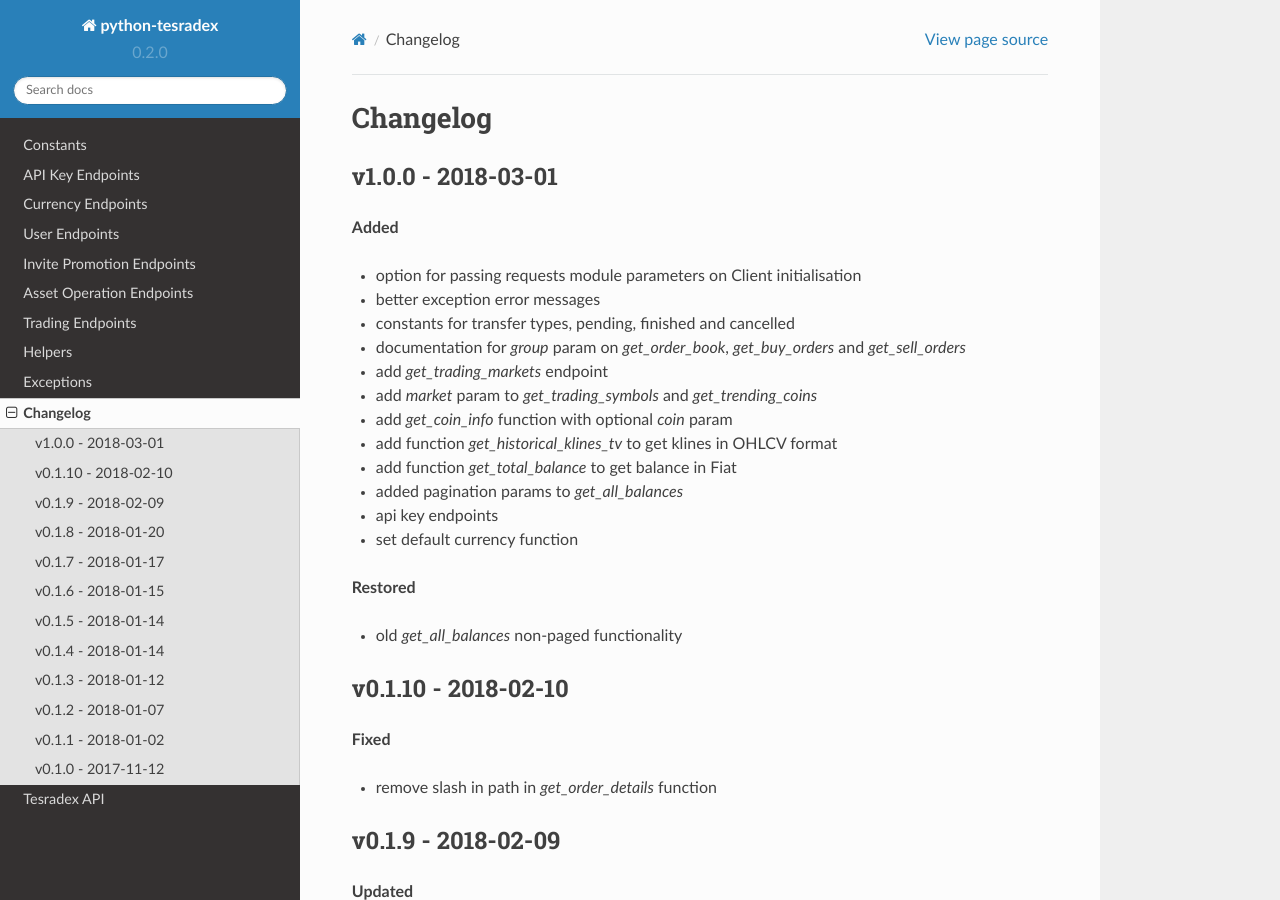
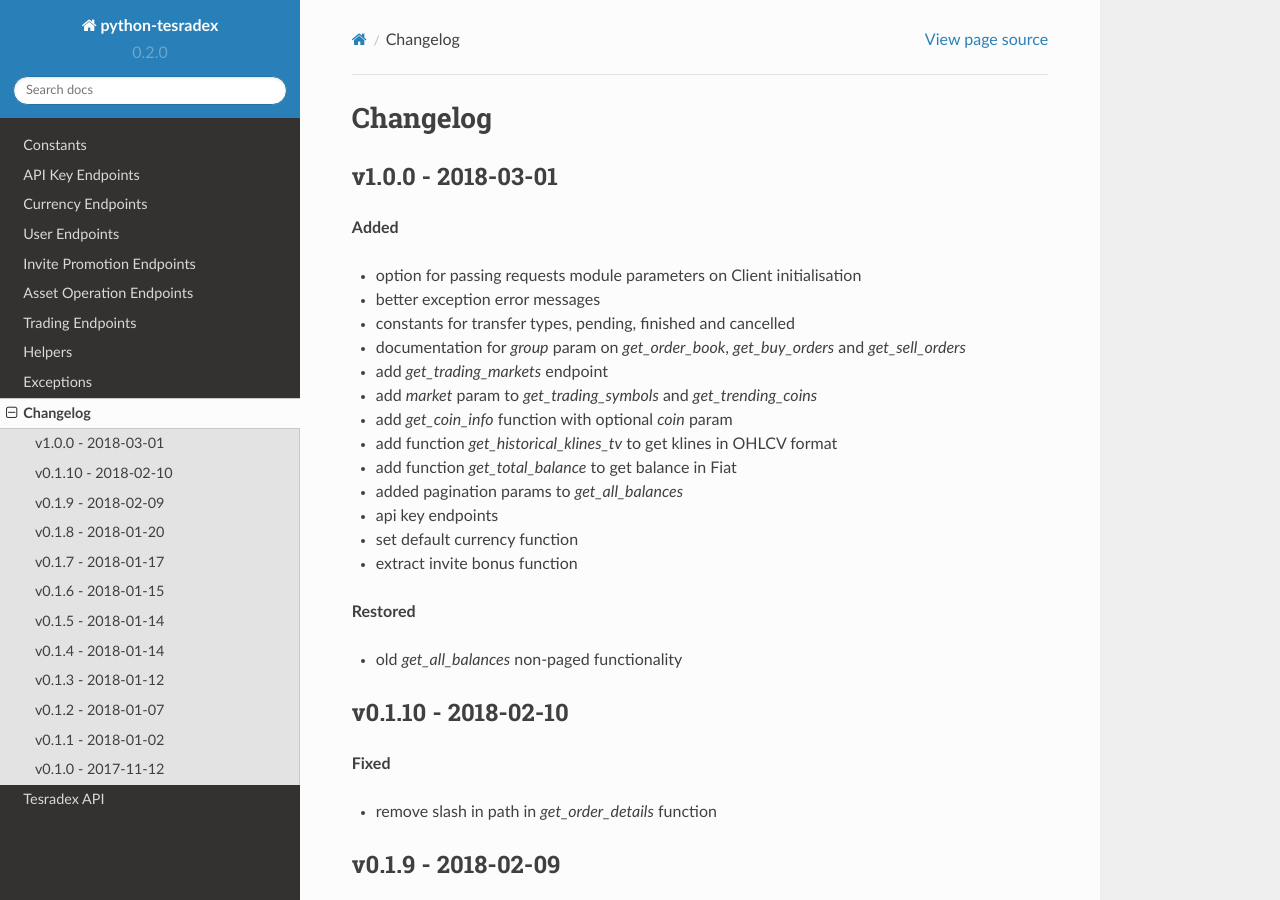
Before and after one commit to TesrabNetwork/python-tesradex, a Sphinx documentation site: the page built from docs/changelog.rst, in a window 1280 px wide and 900 px high. Built offline with Sphinx 7.4.7 and the Read the Docs theme 2.0.0, drawn with Linux system fonts in a browser that asks for light colours; formulas are drawn with MathJax 3; pages that are not in the unit, such as notebooks, are missing from menus; some of the changed text lies outside the part shown.

Commit message:
update changelog.rst

```diff
--- a/docs/changelog.rst
+++ b/docs/changelog.rst
@@ -18,6 +18,7 @@
 - added pagination params to `get_all_balances`
 - api key endpoints
 - set default currency function
+- extract invite bonus function
 
 **Restored**
 
```
Also changed, not shown: other parts of docs/changelog.rst (+1 -1 lines).
